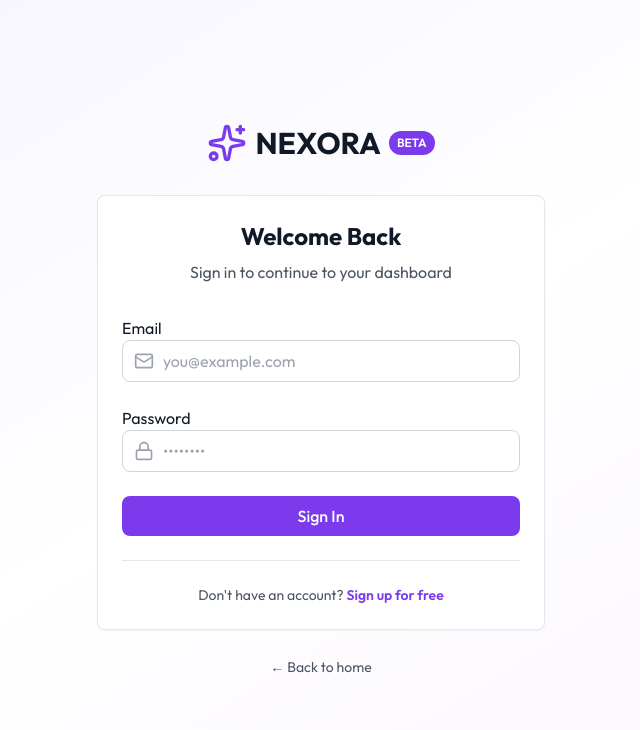
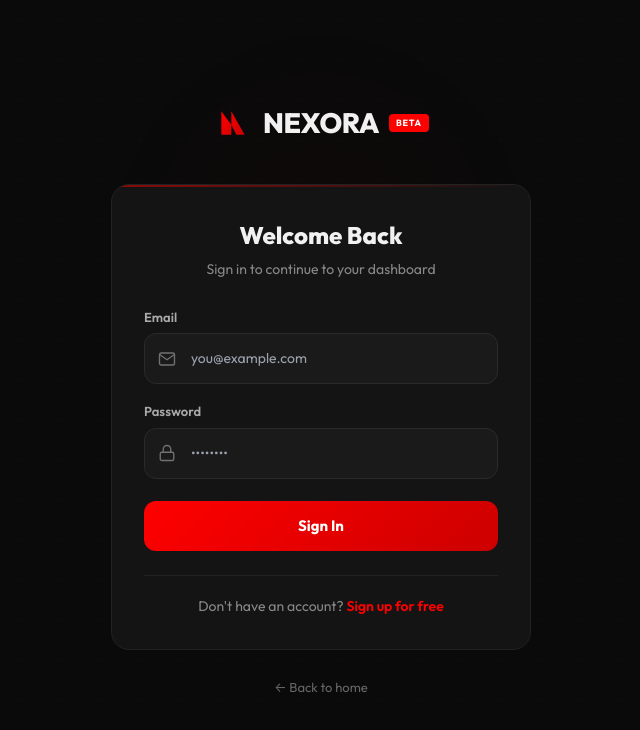
Before and after one commit to predaaaasaaaaaaa/nexora-frontend-v2, a Next.js app: page /login in a window 1280 px wide. Shown: the top 730 px of the page, without its empty margins (319-959 px from the left). Built offline with nearby package versions, Linux system fonts and the light colour scheme; no server answers.

Commit message:
New NEXORA's login page

```diff
--- a/src/app/(auth)/login/page.js
+++ b/src/app/(auth)/login/page.js
@@ -3,15 +3,18 @@
 import { useState } from 'react'
 import Link from 'next/link'
 import { useRouter } from 'next/navigation'
-import { Sparkles, Mail, Lock, AlertCircle } from 'lucide-react'
 import { signIn } from '@/lib/supabase'
+
+const NexoraLogo = ({ size = 32 }) => (
+  <svg width={size} height={size} viewBox="0 0 120 120" fill="none">
+    <defs><linearGradient id="nLG" x1="0%" y1="0%" x2="100%" y2="100%"><stop offset="0%" stopColor="#FF0000"/><stop offset="100%" stopColor="#CC0000"/></linearGradient></defs>
+    <path d="M25 95V25L55 65V25L95 95H70L55 65V95H25Z" fill="url(#nLG)"/>
+  </svg>
+)
 
 export default function LoginPage() {
   const router = useRouter()
-  const [formData, setFormData] = useState({
-    email: '',
-    password: ''
-  })
+  const [formData, setFormData] = useState({ email: '', password: '' })
   const [error, setError] = useState('')
   const [loading, setLoading] = useState(false)
 
@@ -19,111 +22,101 @@ export default function LoginPage() {
     e.preventDefault()
     setError('')
     setLoading(true)
-
     try {
       const { data, error } = await signIn(formData.email, formData.password)
+      if (error) { setError(error.message || 'Invalid email or password'); setLoading(false); return }
+      if (data.session) router.push('/dashboard')
+    } catch (err) { setError('Something went wrong. Please try again.'); setLoading(false) }
+  }
 
-      if (error) {
-        setError(error.message || 'Invalid email or password')
-        setLoading(false)
-        return
-      }
-
-      if (data.session) {
-        // Success! Redirect to dashboard
-        router.push('/dashboard')
-      }
-    } catch (err) {
-      setError('Something went wrong. Please try again.')
-      setLoading(false)
-    }
+  const inputStyle = {
+    width: '100%', padding: '14px 16px 14px 46px', borderRadius: 12,
+    border: '1px solid #2A2A2A', background: '#1A1A1A', color: '#F1F1F1',
+    fontSize: 14, fontFamily: 'inherit', outline: 'none',
+    transition: 'border-color 0.2s ease',
   }
 
   return (
-    <div className="min-h-screen bg-gradient-to-br from-primary-50 via-white to-purple-50 flex items-center justify-center p-4">
-      <div className="w-full max-w-md">
+    <div style={{
+      minHeight: '100vh', background: '#0A0A0A', color: '#F1F1F1',
+      display: 'flex', alignItems: 'center', justifyContent: 'center', padding: 24,
+      fontFamily: "'Outfit', -apple-system, sans-serif",
+      position: 'relative', overflow: 'hidden',
+    }}>
+      <style>{`
+        @keyframes heroGlow { 0%, 100% { opacity: 0.3; } 50% { opacity: 0.6; } }
+        .auth-input:focus { border-color: #FF0000 !important; box-shadow: 0 0 0 3px rgba(255,0,0,0.1); }
+        .auth-btn { transition: all 0.2s ease; }
+        .auth-btn:hover { transform: scale(1.02); box-shadow: 0 8px 24px rgba(255,0,0,0.3); }
+        .auth-link { transition: color 0.15s; }
+        .auth-link:hover { color: #FF0000 !important; }
+      `}</style>
+
+      {/* Background glow */}
+      <div style={{ position: 'absolute', top: '30%', left: '50%', transform: 'translate(-50%, -50%)', width: 500, height: 500, borderRadius: '50%', background: 'radial-gradient(circle, rgba(255,0,0,0.08) 0%, transparent 70%)', animation: 'heroGlow 6s ease-in-out infinite', pointerEvents: 'none' }}/>
+      <div style={{ position: 'absolute', inset: 0, backgroundImage: 'radial-gradient(rgba(255,255,255,0.02) 1px, transparent 1px)', backgroundSize: '40px 40px', pointerEvents: 'none' }}/>
+
+      <div style={{ width: '100%', maxWidth: 420, position: 'relative', zIndex: 2 }}>
         {/* Logo */}
-        <Link href="/" className="flex items-center justify-center gap-2 mb-8">
-          <Sparkles className="w-10 h-10 text-primary-600" />
-          <span className="text-3xl font-bold text-gray-900">NEXORA</span>
-          <span className="text-xs bg-primary-600 text-white px-2 py-1 rounded-full font-semibold">BETA</span>
+        <Link href="/" style={{ display: 'flex', alignItems: 'center', justifyContent: 'center', gap: 10, marginBottom: 40, textDecoration: 'none', color: '#F1F1F1' }}>
+          <NexoraLogo size={40} />
+          <span style={{ fontSize: 28, fontWeight: 800, letterSpacing: -0.5 }}>NEXORA</span>
+          <span style={{ fontSize: 9, fontWeight: 700, background: '#FF0000', color: '#fff', padding: '2px 7px', borderRadius: 4, letterSpacing: 0.8 }}>BETA</span>
         </Link>
 
-        {/* Login Card */}
-        <div className="card">
-          <div className="text-center mb-8">
-            <h1 className="text-2xl font-bold text-gray-900 mb-2">Welcome Back</h1>
-            <p className="text-gray-600">Sign in to continue to your dashboard</p>
+        {/* Card */}
+        <div style={{ background: '#141414', border: '1px solid #222', borderRadius: 18, padding: 32, position: 'relative', overflow: 'hidden' }}>
+          <div style={{ position: 'absolute', top: 0, left: 0, right: 0, height: 2, background: 'linear-gradient(90deg, #FF0000, transparent)', opacity: 0.5 }}/>
+
+          <div style={{ textAlign: 'center', marginBottom: 28 }}>
+            <h1 style={{ fontSize: 24, fontWeight: 800, marginBottom: 6 }}>Welcome Back</h1>
+            <p style={{ fontSize: 14, color: '#888' }}>Sign in to continue to your dashboard</p>
           </div>
 
-          {/* Error Message */}
           {error && (
-            <div className="mb-6 p-4 bg-red-50 border border-red-200 rounded-lg flex items-start gap-3">
-              <AlertCircle className="w-5 h-5 text-red-600 flex-shrink-0 mt-0.5" />
-              <p className="text-sm text-red-600">{error}</p>
+            <div style={{ display: 'flex', alignItems: 'center', gap: 8, padding: '12px 16px', marginBottom: 20, background: 'rgba(255,0,0,0.08)', border: '1px solid rgba(255,0,0,0.18)', borderRadius: 10, fontSize: 13, color: '#FF4444' }}>
+              <svg width="16" height="16" viewBox="0 0 24 24" fill="none" stroke="currentColor" strokeWidth="2"><circle cx="12" cy="12" r="10"/><line x1="12" y1="8" x2="12" y2="12"/><line x1="12" y1="16" x2="12.01" y2="16"/></svg>
+              {error}
             </div>
           )}
 
-          {/* Login Form */}
-          <form onSubmit={handleSubmit} className="space-y-6">
-            {/* Email */}
+          <form onSubmit={handleSubmit} style={{ display: 'flex', flexDirection: 'column', gap: 18 }}>
             <div>
-              <label className="label">Email</label>
-              <div className="relative">
-                <Mail className="absolute left-3 top-1/2 -translate-y-1/2 w-5 h-5 text-gray-400" />
-                <input
-                  type="email"
-                  required
-                  className="input pl-10"
-                  placeholder="you@example.com"
-                  value={formData.email}
-                  onChange={(e) => setFormData({ ...formData, email: e.target.value })}
-                />
+              <label style={{ display: 'block', fontSize: 13, fontWeight: 600, color: '#AAA', marginBottom: 6 }}>Email</label>
+              <div style={{ position: 'relative' }}>
+                <svg width="18" height="18" viewBox="0 0 24 24" fill="none" stroke="#717171" strokeWidth="1.8" style={{ position: 'absolute', left: 14, top: '50%', transform: 'translateY(-50%)' }}><path d="M4 4h16c1.1 0 2 .9 2 2v12c0 1.1-.9 2-2 2H4c-1.1 0-2-.9-2-2V6c0-1.1.9-2 2-2z"/><polyline points="22 6 12 13 2 6"/></svg>
+                <input type="email" required placeholder="you@example.com" className="auth-input" value={formData.email} onChange={e => setFormData({ ...formData, email: e.target.value })} style={inputStyle} />
               </div>
             </div>
 
-            {/* Password */}
             <div>
-              <label className="label">Password</label>
-              <div className="relative">
-                <Lock className="absolute left-3 top-1/2 -translate-y-1/2 w-5 h-5 text-gray-400" />
-                <input
-                  type="password"
-                  required
-                  className="input pl-10"
-                  placeholder="••••••••"
-                  value={formData.password}
-                  onChange={(e) => setFormData({ ...formData, password: e.target.value })}
-                />
+              <label style={{ display: 'block', fontSize: 13, fontWeight: 600, color: '#AAA', marginBottom: 6 }}>Password</label>
+              <div style={{ position: 'relative' }}>
+                <svg width="18" height="18" viewBox="0 0 24 24" fill="none" stroke="#717171" strokeWidth="1.8" style={{ position: 'absolute', left: 14, top: '50%', transform: 'translateY(-50%)' }}><rect x="3" y="11" width="18" height="11" rx="2"/><path d="M7 11V7a5 5 0 0110 0v4"/></svg>
+                <input type="password" required placeholder="••••••••" className="auth-input" value={formData.password} onChange={e => setFormData({ ...formData, password: e.target.value })} style={inputStyle} />
               </div>
             </div>
 
-            {/* Submit Button */}
-            <button
-              type="submit"
-              disabled={loading}
-              className="btn-primary w-full"
-            >
+            <button type="submit" disabled={loading} className="auth-btn" style={{
+              width: '100%', padding: '14px', borderRadius: 12, border: 'none',
+              background: 'linear-gradient(135deg, #FF0000, #CC0000)', color: '#fff',
+              fontSize: 15, fontWeight: 700, cursor: 'pointer', fontFamily: 'inherit',
+              opacity: loading ? 0.7 : 1, marginTop: 4,
+            }}>
               {loading ? 'Signing in...' : 'Sign In'}
             </button>
           </form>
 
-          {/* Divider */}
-          <div className="mt-6 pt-6 border-t border-gray-200 text-center">
-            <p className="text-sm text-gray-600">
+          <div style={{ marginTop: 24, paddingTop: 20, borderTop: '1px solid #222', textAlign: 'center' }}>
+            <p style={{ fontSize: 14, color: '#888' }}>
               Don't have an account?{' '}
-              <Link href="/signup" className="text-primary-600 font-semibold hover:text-primary-700">
-                Sign up for free
-              </Link>
+              <Link href="/signup" className="auth-link" style={{ color: '#FF0000', fontWeight: 600, textDecoration: 'none' }}>Sign up for free</Link>
             </p>
           </div>
         </div>
 
-        {/* Back to Home */}
-        <div className="mt-6 text-center">
-          <Link href="/" className="text-sm text-gray-600 hover:text-gray-900">
-            ← Back to home
-          </Link>
+        <div style={{ marginTop: 24, textAlign: 'center' }}>
+          <Link href="/" className="auth-link" style={{ fontSize: 13, color: '#666', textDecoration: 'none' }}>← Back to home</Link>
         </div>
       </div>
     </div>
```
